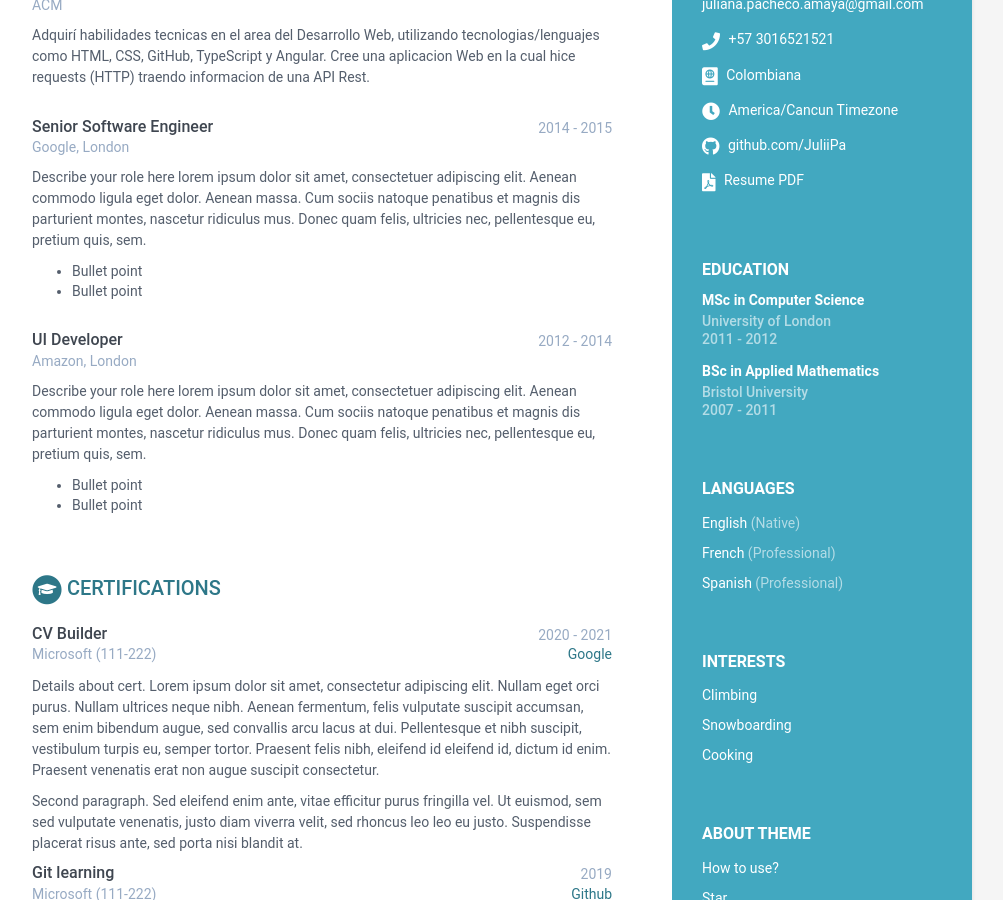
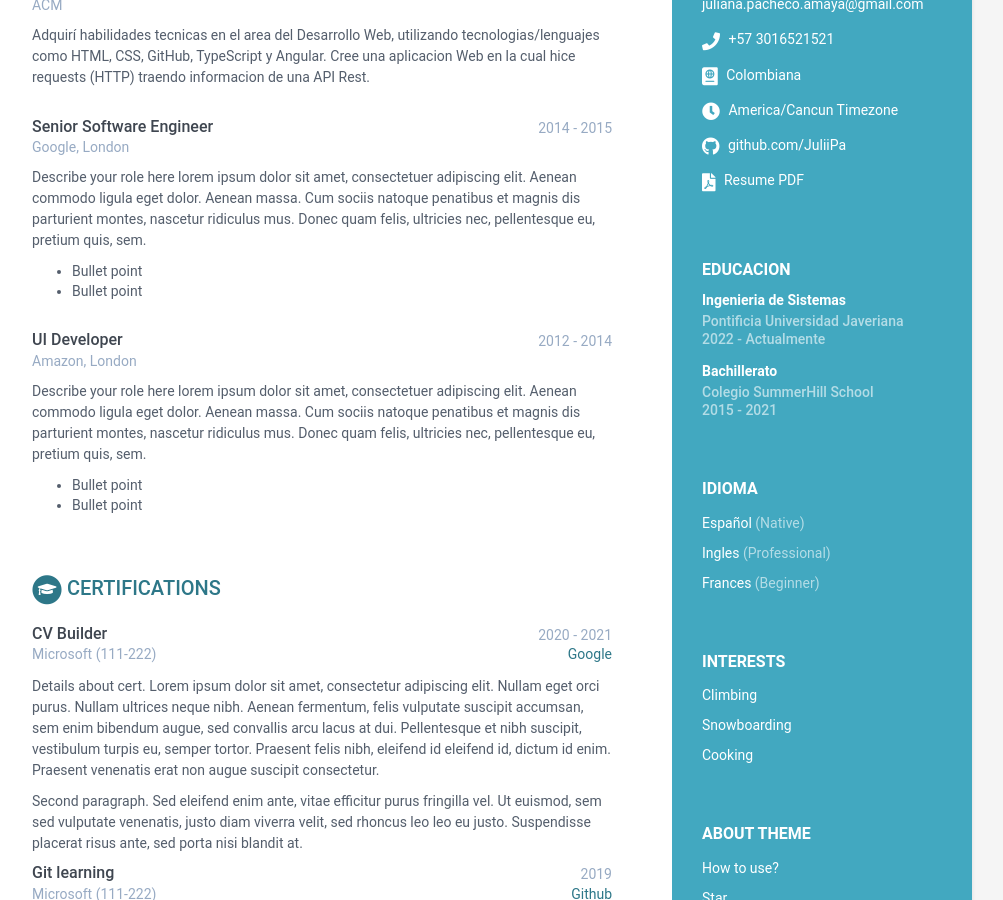
Before and after one commit to JuliiPa/Pacheco-cvTallerIssues, a Jekyll site: the page built from index.html, in a window 1280 px wide and 900 px high, scrolled down 359 px. Shown: the whole window, without its empty margins (168-1171 px from the left). Built offline with Jekyll 4.4.1, drawn with Linux system fonts in a browser that asks for light colours.

Commit message:
cambio educacion e idiomas

```diff
--- a/_data/data.yml
+++ b/_data/data.yml
@@ -21,16 +21,16 @@ sidebar:
     pdf: http://www.africau.edu/images/default/sample.pdf
 
     languages:
-      title: Languages
+      title: Idioma
       info:
-        - idiom: English
+        - idiom: Español
           level: Native
 
-        - idiom: French
+        - idiom: Ingles
           level: Professional
 
-        - idiom: Spanish
-          level: Professional
+        - idiom: Frances
+          level: Beginner
 
     interests:
       title: Interests
@@ -51,30 +51,18 @@ career-profile:
        y mobil ademas del funcionamiento de estas. Me caracerizo por ser una persona creativa, curiosa y apasionada
        en mis proyectos personales. Me motiva la superacion personal y los desafios tecnicos.
 education:
-    title: Education
+    title: Educacion
     info:
-      - degree: MSc in Computer Science
-        university: University of London
-        time: 2011 - 2012
+      - degree: Ingenieria de Sistemas
+        university: Pontificia Universidad Javeriana
+        time: 2022 - Actualmente
         details: |
-          Describe your study here lorem ipsum dolor sit amet, consectetuer
-          adipiscing elit. Aenean commodo ligula eget dolor. Aenean massa. Cum
-          sociis natoque penatibus et magnis dis parturient montes, nascetur
-          ridiculus mus. Donec quam felis, ultricies nec, pellentesque eu,
-          pretium quis, sem.
-            - Bullet point
-            - Bullet point
-      - degree: BSc in Applied Mathematics
-        university: Bristol University
-        time: 2007 - 2011
+          Me encuentro actualmente estudiando la carrera de ingenieria de sistemas.
+      - degree: Bachillerato
+        university: Colegio SummerHill School
+        time: 2015 - 2021
         details: |
-          Describe your study here lorem ipsum dolor sit amet, consectetuer
-          adipiscing elit. Aenean commodo ligula eget dolor. Aenean massa. Cum
-          sociis natoque penatibus et magnis dis parturient montes, nascetur
-          ridiculus mus. Donec quam felis, ultricies nec, pellentesque eu,
-          pretium quis, sem.
-            - Bullet point
-            - Bullet point
+          Curse y me gradue de bachillerato en el colegio Summerhill School.
 
 experiences:
     title: Experiencia
```
